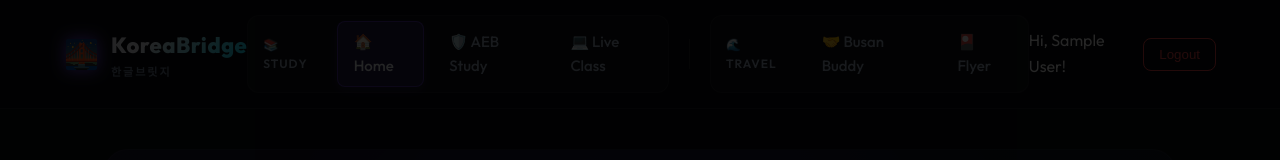
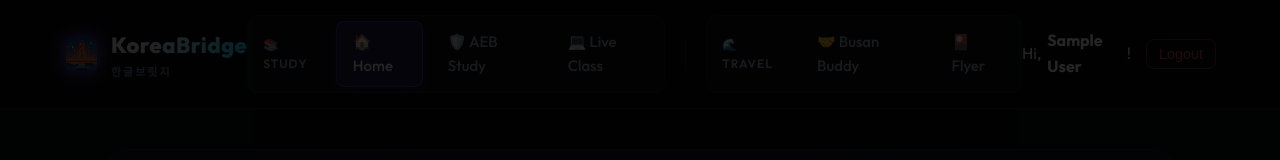
Before and after one commit to mhr7028-ux/koreabridge, a Next.js app: page / in a window 1280 px wide. Shown: the top 160 px of the page. Built offline with nearby package versions, Linux system fonts and the light colour scheme; no server answers; sample sign-in values are in the browser's storage.

Commit message:
style: simplify admin button in header

```diff
--- a/src/components/layout/Header.tsx
+++ b/src/components/layout/Header.tsx
@@ -50,15 +50,20 @@ export default function Header() {
           <span style={{ color: '#9ca3af' }}>Loading...</span>
         ) : session ? (
           <div style={{ display: 'flex', gap: '15px', alignItems: 'center' }}>
-            <span style={{ color: '#fff' }}>Hi, {session.user?.name}!</span>
-            {(session.user as any)?.role === 'admin' && (
-              <Link href="/admin" style={{ background: '#ffc107', padding: '8px 15px', borderRadius: '8px', color: '#000', fontWeight: 'bold', textDecoration: 'none' }}>
-                🛡️ Admin
-              </Link>
-            )}
+            <span style={{ color: '#fff', display: 'flex', alignItems: 'center', gap: '6px' }}>
+              Hi,
+              {(session.user as any)?.role === 'admin' ? (
+                <Link href="/admin" style={{ color: '#ffc107', textDecoration: 'none', display: 'flex', alignItems: 'center', gap: '4px', padding: '4px 8px', borderRadius: '6px', background: 'rgba(255, 193, 7, 0.1)' }} title="Go to Admin Panel">
+                  <span>🛡️</span>
+                  <span style={{ fontWeight: 'bold' }}>{session.user?.name}</span>
+                </Link>
+              ) : (
+                <span style={{ fontWeight: 'bold' }}>{session.user?.name}</span>
+              )}!
+            </span>
             <button
               onClick={() => signOut()}
-              style={{ background: 'transparent', border: '1px solid #ef4444', color: '#ef4444', padding: '8px 15px', borderRadius: '8px', cursor: 'pointer' }}
+              style={{ background: 'transparent', border: '1px solid rgba(239, 68, 68, 0.5)', color: '#ef4444', padding: '6px 12px', borderRadius: '8px', cursor: 'pointer', fontSize: '0.9rem' }}
             >
               Logout
             </button>
```
